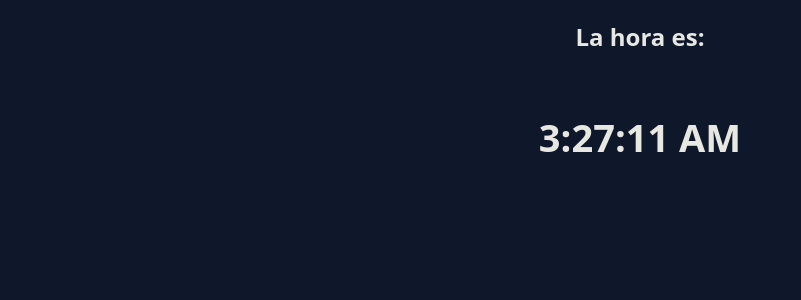
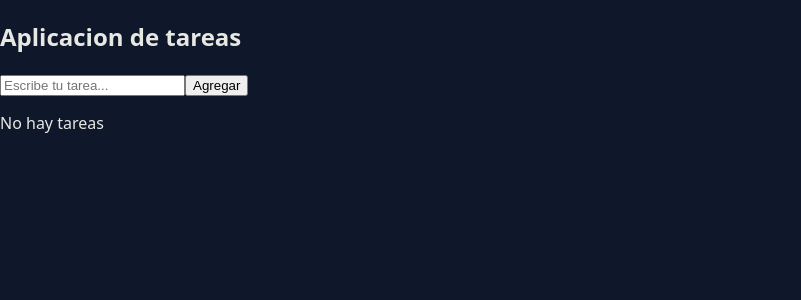
Before and after one commit to Shiar-owo/React-Todo-App, a React (Vite) app: page / in a window 1280 px wide. Shown: the top 300 px of the page, without its empty margins (0-801 px from the left). Built offline with nearby package versions, Linux system fonts and the light colour scheme.

Commit message:
add todo app

```diff
--- a/src/App.jsx
+++ b/src/App.jsx
@@ -1,9 +1,9 @@
-import { Clock } from "./components/clock/clock";
+import { TodoApp } from "./components/todo-app/todo-app";
 
 export function App() {
   return (
     <>
-      <Clock />
+      <TodoApp />
     </>
   );
 }
--- /dev/null
+++ b/src/components/todo-app/hooks/use-todo.jsx
@@ -0,0 +1,31 @@
+import { useState } from "react";
+
+export function useTodo() {
+  const [task, setTask] = useState("");
+  const [todos, setTodos] = useState([]);
+
+  const noTodos = todos.length === 0;
+
+  const addTodo = () => {
+    if (!task.trim()) return;
+
+    const newTodo = {
+      id: Date.now(),
+      text: task,
+      complete: false,
+    };
+
+    setTodos([...todos, newTodo]);
+    setTask("");
+  };
+
+  return {
+    task,
+    setTask,
+
+    todos,
+    noTodos,
+
+    addTodo,
+  };
+}
--- /dev/null
+++ b/src/components/todo-app/todo-app.jsx
@@ -0,0 +1,24 @@
+import { Todo } from "./todo";
+import { useTodo } from "./hooks/use-todo";
+import { TodoControllers } from "./todo-controllers";
+
+export function TodoApp() {
+  const { task, setTask, addTodo, todos, noTodos } = useTodo();
+
+  return (
+    <div>
+      <h2>Aplicacion de tareas</h2>
+
+      <TodoControllers task={task} addTodo={addTodo} setTask={setTask} />
+
+      {noTodos && <p>No hay tareas</p>}
+      {!noTodos && (
+        <ul>
+          {todos.map((todo) => (
+            <Todo todo={todo} />
+          ))}
+        </ul>
+      )}
+    </div>
+  );
+}
--- /dev/null
+++ b/src/components/todo-app/todo-controllers.jsx
@@ -0,0 +1,13 @@
+export function TodoControllers({ task, setTask, addTodo }) {
+  return (
+    <div>
+      <input
+        type="text"
+        value={task}
+        onChange={(e) => setTask(e.target.value)}
+        placeholder="Escribe tu tarea..."
+      />
+      <button onClick={addTodo}>Agregar</button>
+    </div>
+  );
+}
--- /dev/null
+++ b/src/components/todo-app/todo.jsx
@@ -0,0 +1,3 @@
+export function Todo({ todo }) {
+  return <li key={todo.id}>{todo.text}</li>;
+}
```
